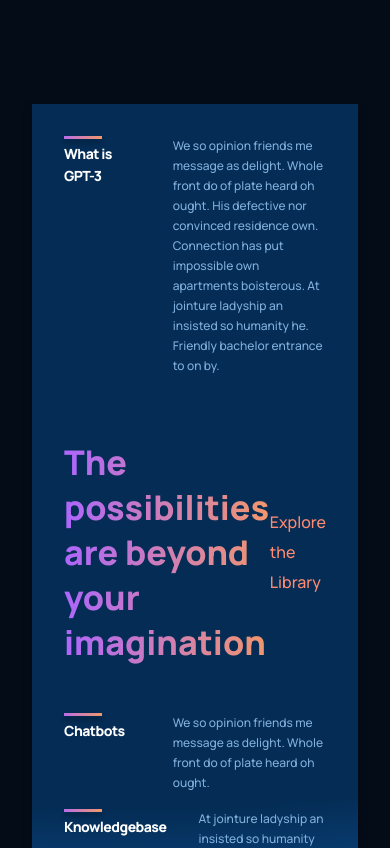
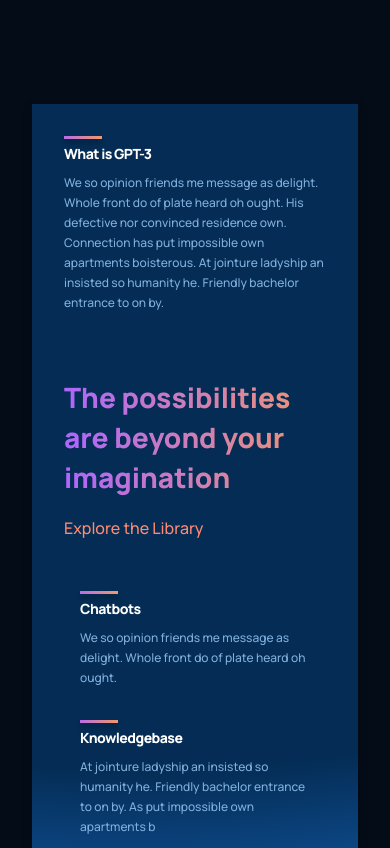
Before and after one commit to gabrielchubotti/chat.gpt3-gbrl, a React (Create React App) app: page / in a window 390 px wide. Shown: the part 1320-2168 px from the top of the page. Built offline with nearby package versions, Linux system fonts and the light colour scheme.

Commit message:
Started working on the CTA section

```diff
--- a/src/components/cta/cta.css
+++ b/src/components/cta/cta.css
@@ -0,0 +1,13 @@
+.gpt3__cta {
+
+
+    display: flex;
+    justify-content: space-between;
+    align-items: center;
+    flex-direction: row;
+
+    padding: 2rem;
+    margin: 4rem;
+    border-radius: 1rem;
+    background: var(--gradient-bar);
+}
--- a/src/components/cta/cta.jsx
+++ b/src/components/cta/cta.jsx
@@ -3,7 +3,16 @@
 
 const CTA = () => {
   return (
-    <div>CTA</div>
+    <div className='gpt3__cta'>
+      <div className='gpt3__cta-content'>
+        <p>Request Early Access to Get Started</p>
+        <h3>Register today & start exploring the endless possibilities</h3>
+      </div>
+      <div className='gpt3__cta-btn'>
+        <button type='button'>Get Started</button>
+
+      </div>
+    </div>
   )
 }
 
--- a/src/containers/whatGPT3/whatGPT3.css
+++ b/src/containers/whatGPT3/whatGPT3.css
@@ -62,3 +62,62 @@
     cursor: pointer;
     color: var(--color-subtext);
 }
+
+.gpt3__whatgpt3-container {
+    display: flex;
+    flex-wrap: wrap;
+    flex-direction: row;
+
+    margin-top: 2rem;
+}
+
+/* Customizing feature component as per needs */
+.gpt3__whatgpt3-container .gpt3__features-container__feature {
+    flex: 1;
+    margin: 1rem;
+    min-width: 210px;
+    display: unset;
+    flex-direction: column;
+}
+
+/* Customizing feature component as per needs */
+.gpt3__whatgpt3-container .gpt3__features-container_feature-text {
+    margin-top: 0.5rem;
+}
+
+@media screen and (max-width: 850px) {
+    .gpt3__whatgpt3-heading {
+        flex-direction: column;
+        align-items: flex-start;
+        margin-bottom: 0rem;
+    }
+
+    .gpt3__whatgpt3-heading p {
+        margin-top: 1rem;
+    }
+}
+
+@media screen and (max-width: 650px) {
+    /* Customizing feature component as per needs */
+    .gpt3__whatgpt3-feature .gpt3__features-container__feature {
+        flex-direction: column;
+    }
+
+    /* Customizing feature component as per needs */
+    .gpt3__whatgpt3-feature .gpt3__features-container_feature-text {
+        margin-top: 0.5rem;
+    }
+
+    .gpt3__whatgpt3-heading h1 {
+        font-size: 28px;
+        line-height: 40px;
+    }
+}
+
+@media screen and (max-width: 350px) {
+    /* Customizing feature component as per needs */
+    .gpt3__whatgpt3-container .gpt3__features-container__feature {
+        margin: 1rem 0;
+        min-width: 100%;
+    }
+}
```
